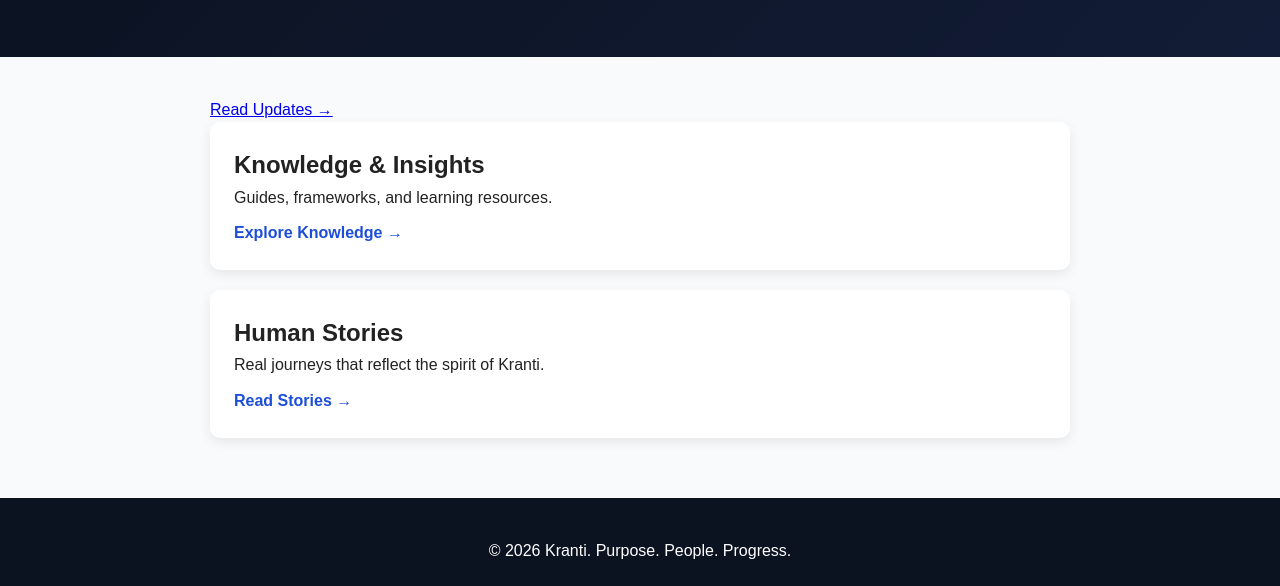
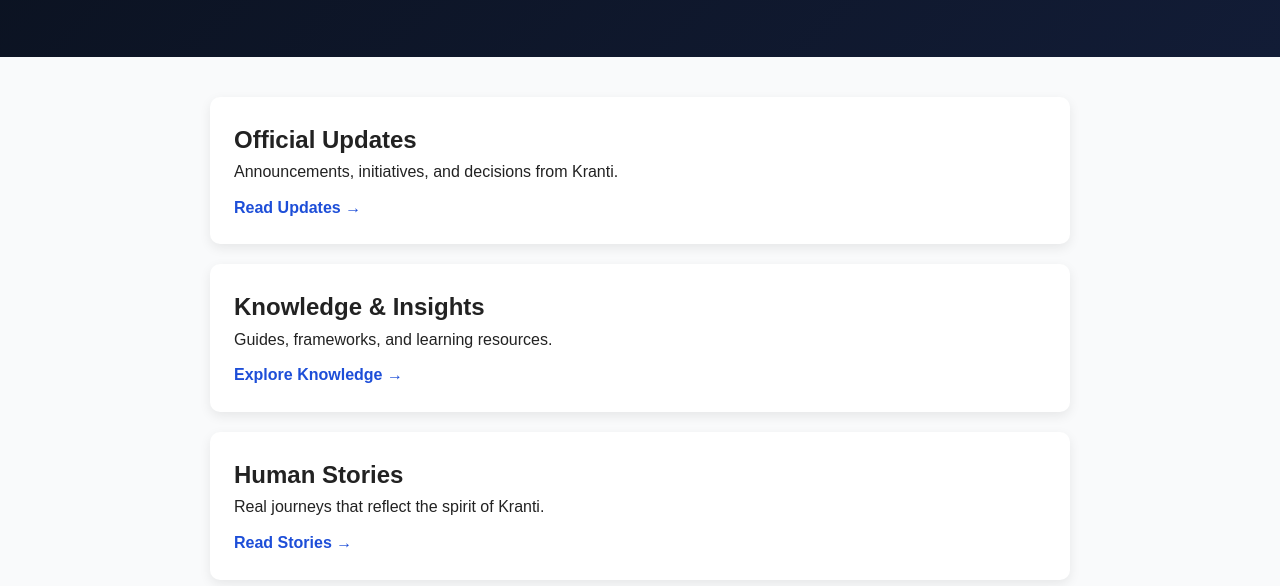
Before and after one commit to harshitpadiya22-max/kranti-website, a plain HTML site: page blogs/index.html in a window 1280 px wide. Shown: the part 214-800 px from the top of the page. Drawn offline with Linux system fonts and the light colour scheme.

Commit message:
Update index.html

```diff
--- a/blogs/index.html
+++ b/blogs/index.html
@@ -24,7 +24,11 @@
 
 <section class="content-section">
 
-  <a href="official/kranti-launch.html">Read Updates →</a>
+<div class="card">
+    <h2>Official Updates</h2>
+    <p>Announcements, initiatives, and decisions from Kranti.</p>
+    <a href="#">Read Updates →</a>
+</div>
 
   <div class="card">
     <h2>Knowledge & Insights</h2>
```
